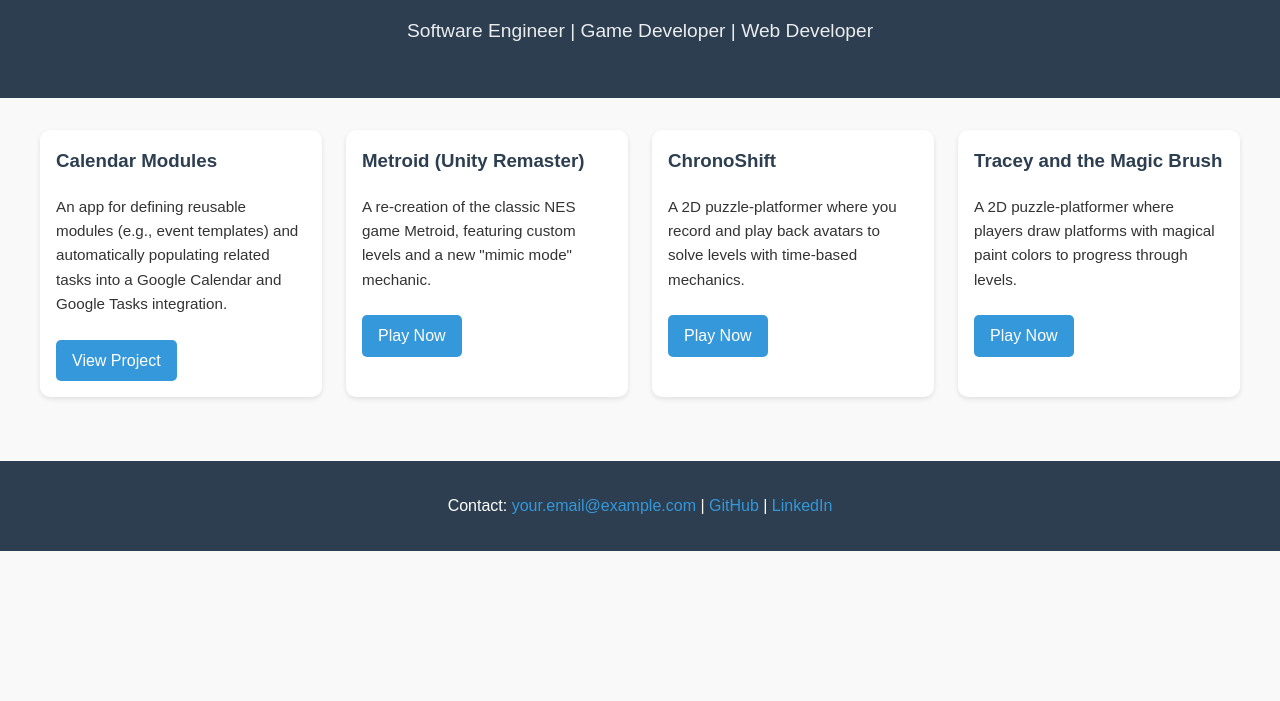
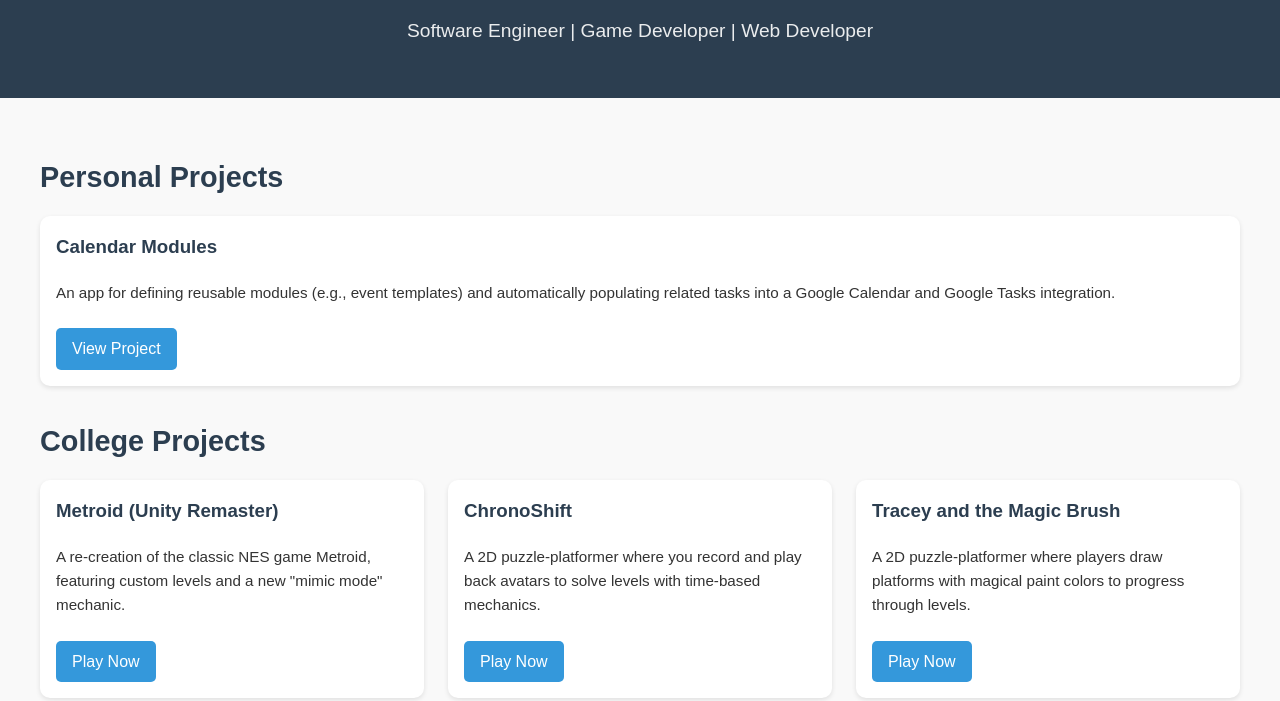
Before and after one commit to kevmorg/kevmorg.github.io, a plain HTML site: page index.html in a window 1280 px wide. Shown: the part 99-800 px from the top of the page. Drawn offline with Linux system fonts and the light colour scheme.

Commit message:
Fixing footer, making sections.

```diff
--- a/index.html
+++ b/index.html
@@ -5,13 +5,18 @@
     <meta name="viewport" content="width=device-width, initial-scale=1.0">
     <title>Kevin Morgan | Portfolio</title>
     <style>
-        body {
-            font-family: Arial, sans-serif;
+        /* Layout reset for sticky footer */
+        html, body {
+            height: 100%;
             margin: 0;
+            display: flex;
+            flex-direction: column;
             background-color: #f9f9f9;
             color: #333;
+            font-family: Arial, sans-serif;
             line-height: 1.6;
         }
+
         header {
             background: #2c3e50;
             color: white;
@@ -26,13 +31,28 @@
             font-size: 1.2rem;
             opacity: 0.9;
         }
+
+        main {
+            flex: 1; /* Pushes footer to bottom */
+            max-width: 1200px;
+            margin: auto;
+            width: 100%;
+            padding: 2rem 1rem;
+        }
+
+        section {
+            margin-bottom: 2rem;
+        }
+        section h2 {
+            color: #2c3e50;
+            margin-bottom: 1rem;
+            font-size: 1.8rem;
+        }
+
         .projects {
             display: grid;
             grid-template-columns: repeat(auto-fit, minmax(280px, 1fr));
             gap: 1.5rem;
-            padding: 2rem;
-            max-width: 1200px;
-            margin: auto;
         }
         .card {
             background: white;
@@ -64,12 +84,12 @@
         .card a:hover {
             background: #217dbb;
         }
+
         footer {
             background: #2c3e50;
             color: white;
             text-align: center;
             padding: 1rem;
-            margin-top: 2rem;
         }
         footer a {
             color: #3498db;
@@ -84,35 +104,43 @@
     <p>Software Engineer | Game Developer | Web Developer</p>
 </header>
 
-<section class="projects">
+<main>
+    <section>
+        <h2>Personal Projects</h2>
+        <div class="projects">
             <div class="card">
                 <h3>Calendar Modules</h3>
                 <p>An app for defining reusable modules (e.g., event templates) and automatically populating related tasks into a Google Calendar and Google Tasks integration.</p>
                 <a href="https://calendarmodules.onrender.com" target="_blank">View Project</a>
             </div>
+        </div>
+    </section>
 
+    <section>
+        <h2>College Projects</h2>
+        <div class="projects">
             <div class="card">
                 <h3>Metroid (Unity Remaster)</h3>
                 <p>A re-creation of the classic NES game Metroid, featuring custom levels and a new "mimic mode" mechanic.</p>
                 <a href="https://int-inertia.itch.io/metroid-nes-remake?secret=gAwh7uKYxPh5ita8y9QxiPE5LY" target="_blank">Play Now</a>
             </div>
-
             <div class="card">
                 <h3>ChronoShift</h3>
                 <p>A 2D puzzle-platformer where you record and play back avatars to solve levels with time-based mechanics.</p>
                 <a href="https://int-inertia.itch.io/chronoshift" target="_blank">Play Now</a>
             </div>
-
             <div class="card">
                 <h3>Tracey and the Magic Brush</h3>
                 <p>A 2D puzzle-platformer where players draw platforms with magical paint colors to progress through levels.</p>
                 <a href="https://daethtech.itch.io/tracey-and-the-magic-brush-494-p3-version" target="_blank">Play Now</a>
             </div>
+        </div>
     </section>
+</main>
 
 <footer>
     <p>Contact: <a href="mailto:your.email@example.com">your.email@example.com</a> |
-       <a href="https://github.com/kevmorg" target="_blank">GitHub</a> |
+       <a href="https://github.com/yourgithub" target="_blank">GitHub</a> |
        <a href="https://linkedin.com/in/yourlinkedin" target="_blank">LinkedIn</a>
     </p>
 </footer>
```
Lines whose indentation alone changed are shown as unchanged.
